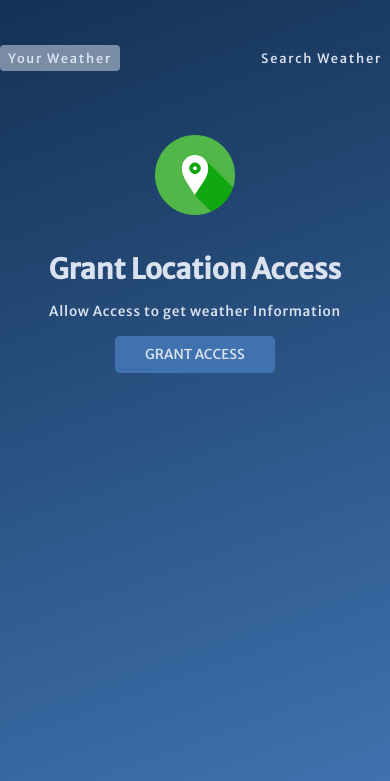
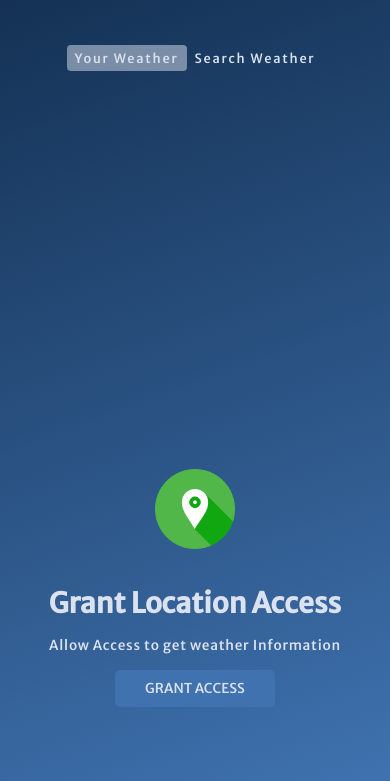
Before and after one commit to YashMishra0101/Weather-App, a plain HTML site: page index.html in a window 390 px wide. Shown: the part 63-844 px from the top of the page. Drawn offline with Linux system fonts and the light colour scheme.

Commit message:
minor changes

```diff
--- a/index.html
+++ b/index.html
@@ -7,6 +7,7 @@
     <meta name="viewport" content="width=device-width, initial-scale=1.0">
     <title>Document</title>
     <link rel="stylesheet" href="style.css">
+    <link rel="shortcut icon" href="./Assets/cloud.png" type="image/x-icon">
     <link rel="preconnect" href="https://fonts.googleapis.com">
 <link rel="preconnect" href="https://fonts.gstatic.com" crossorigin>
 <link href="https://fonts.googleapis.com/css2?family=Merriweather+Sans:wght@500&display=swap" rel="stylesheet">
--- a/style.css
+++ b/style.css
@@ -10,6 +10,15 @@
     --colorDark2:#3F72AF;
     --colorlight: #DBE2EF;;
 }
+
+@media (max-width:425px)  {
+    .wrapper{
+        display: flex;
+        flex-direction: column;
+        flex-wrap: wrap;
+    }
+}
+
 .wrapper{
     width: 100vw;
     height:100vh;
```
Also changed, not shown: Assets/Screenshot 1.png (added), Assets/Screenshot 2.png (added), Assets/favicon.ico (deleted), Assets/icon.webp (added), 1 other file.
